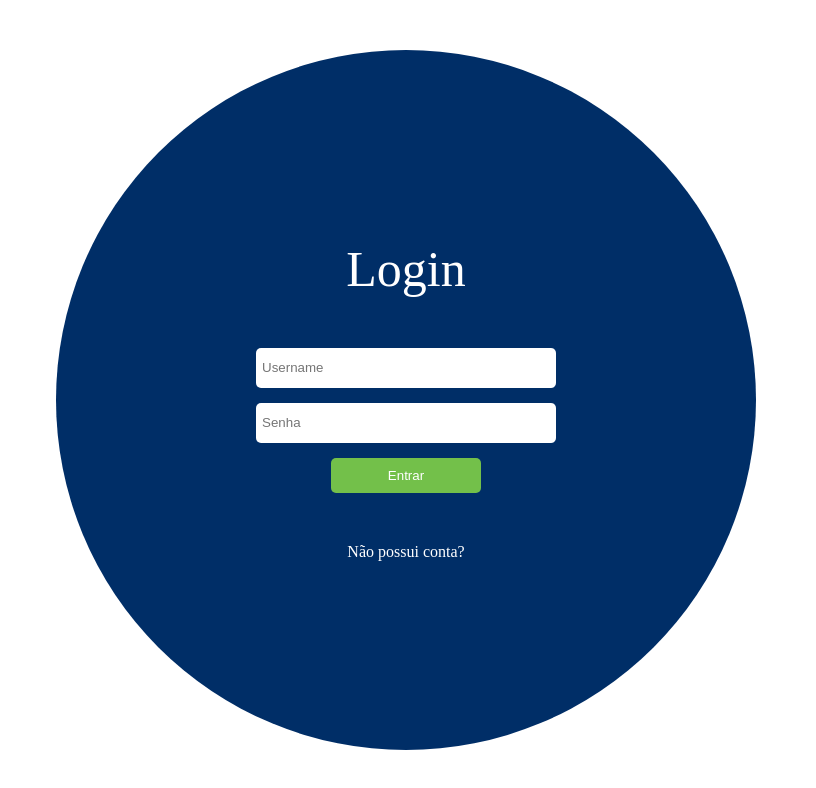
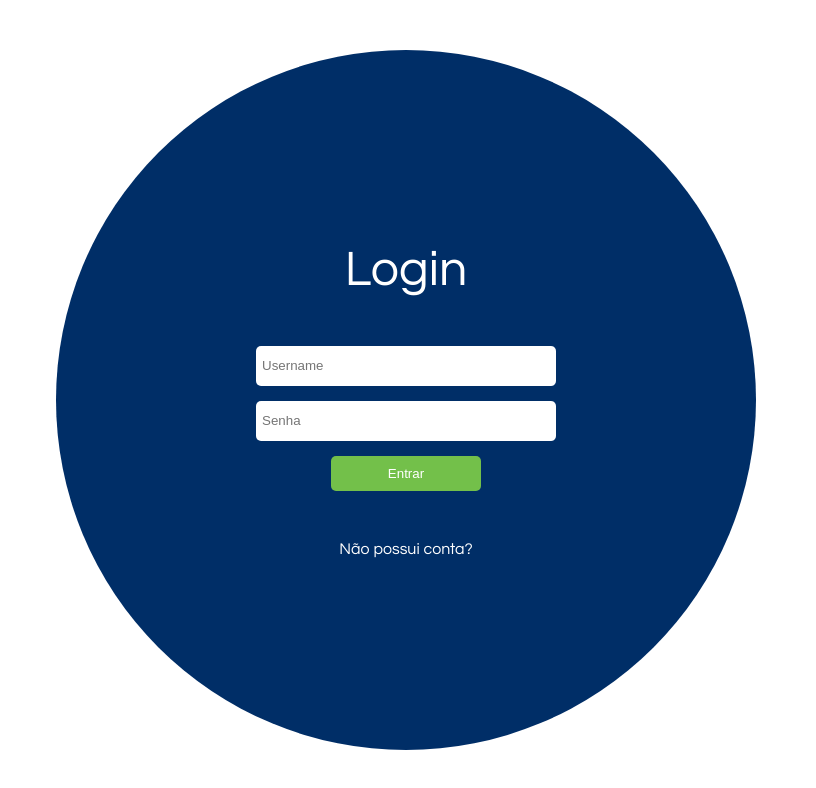
Before and after one commit to VictorRimes/pt_grupo6, a plain HTML site: page login/index.html in a window 1280 px wide. Shown: the full height of the page, 464-1280 px from the left. Drawn offline with Linux system fonts and the light colour scheme.

Commit message:
Fonte adicionada

```diff
--- a/login/index.html
+++ b/login/index.html
@@ -3,6 +3,9 @@
 <head>
     <meta charset="UTF-8">
     <meta name="viewport" content="width=device-width, initial-scale=1.0">
+    <link rel="preconnect" href="https://fonts.googleapis.com">
+    <link rel="preconnect" href="https://fonts.gstatic.com" crossorigin>
+    <link href="https://fonts.googleapis.com/css2?family=Questrial&display=swap" rel="stylesheet">
     <link rel="stylesheet" href="style.css">
     <title>Document</title>
 </head>
--- a/login/style.css
+++ b/login/style.css
@@ -27,6 +27,7 @@ img {
     background-color: #002E67;
     border-radius: 50%;
     gap: 50px;
+    font-family: 'Questrial', sans-serif;
 }
 
 p {
```
